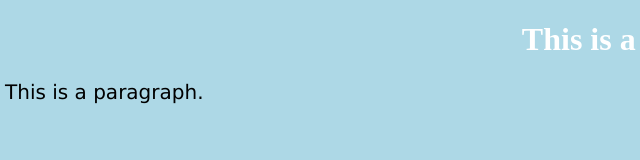
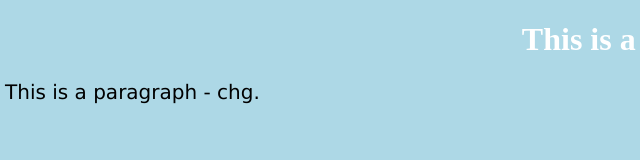
Before and after one commit to ardvansomeren/Test_Project02, a plain HTML site: page index.html in a window 1280 px wide. Shown: the full height of the page, 3-643 px from the left. Drawn offline with Linux system fonts and the light colour scheme.

Commit message:
init chg

```diff
--- a/index.html
+++ b/index.html
@@ -6,7 +6,7 @@
 <body>
 
 <h1>This is a heading</h1>
-<p>This is a paragraph.</p>
+<p>This is a paragraph - chg.</p>
 
 </body>
 </html>
```
